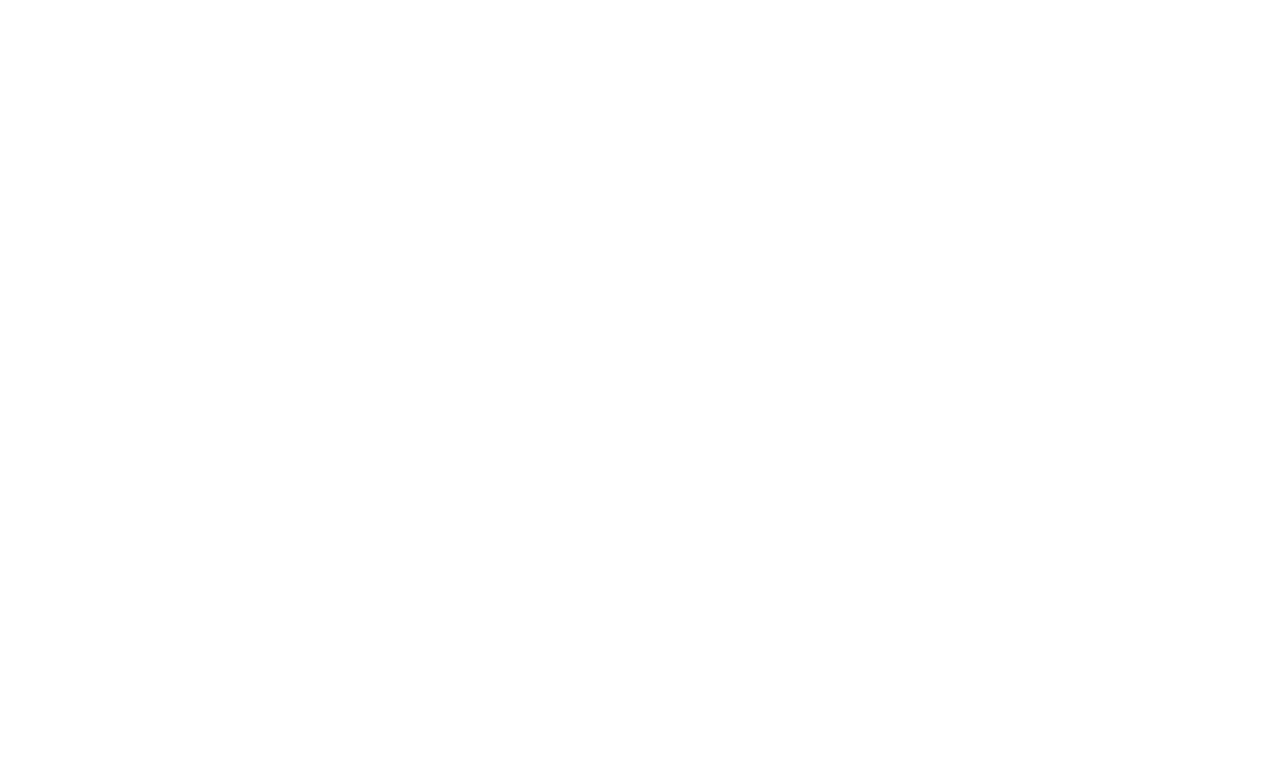
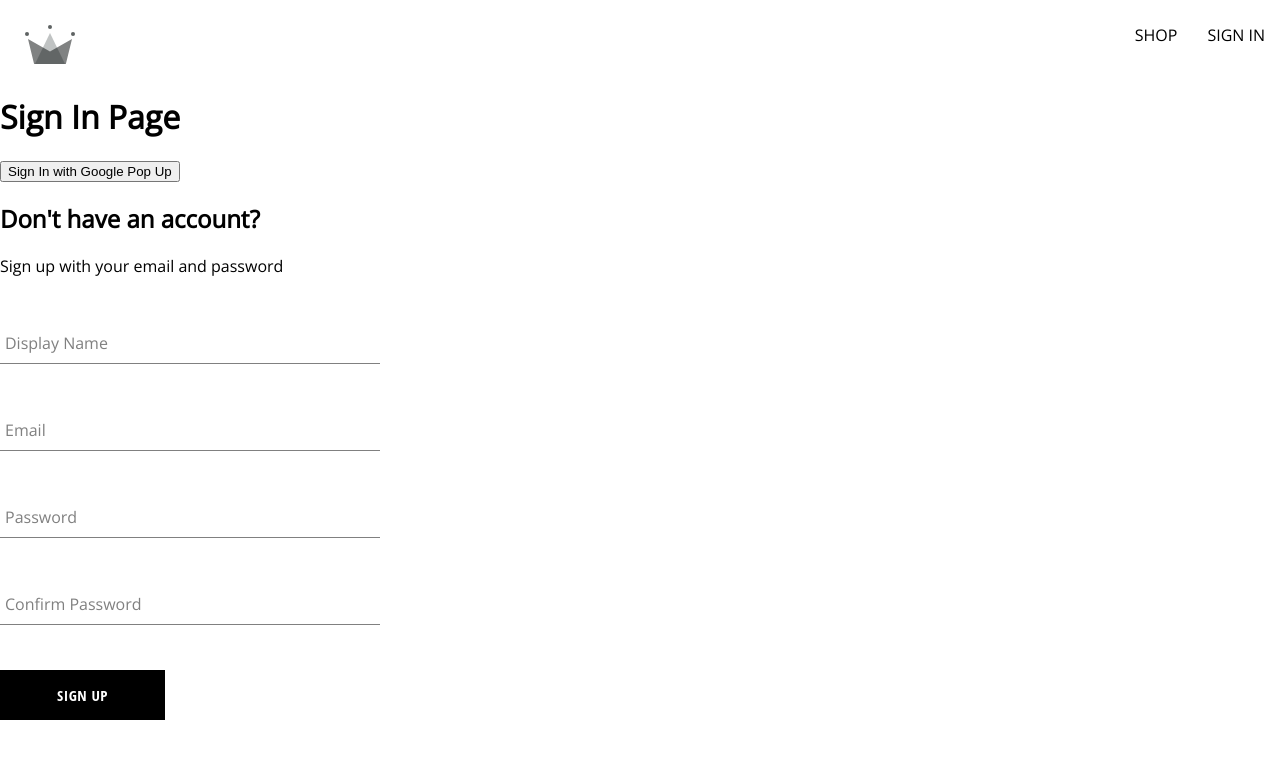
Before and after one commit to Alazib/Clothes_e_commerce, a React (Create React App) app: page /auth in a window 1280 px wide. Before the commit this address had no page. Shown: the top 758 px of the page. Built offline with nearby package versions, Linux system fonts and the light colour scheme; a web font is replaced by a local one.

Commit message:
Rename SignIn to Auth

```diff
--- a/src/App.js
+++ b/src/App.js
@@ -1,7 +1,7 @@
 import { Routes, Route } from "react-router"
 import Home from "./routes/home/home.component"
 import Navigation from "./routes/navigation/navigation.component"
-import SignIn from "./routes/sign-in/sign-in.component"
+import Authentication from "./routes/authentication/authentication.component"
 
 const Shop = () => {
   return <h1>Soy Shop</h1>
@@ -13,7 +13,7 @@
       <Route path="/" element={<Navigation />}>
         <Route index element={<Home />} />
         <Route path="shop" element={<Shop />} />
-        <Route path="sign-in" element={<SignIn />} />
+        <Route path="auth" element={<Authentication />} />
       </Route>
     </Routes>
   )
--- a/src/routes/sign-in/sign-in.component.jsx
+++ b/src/routes/authentication/authentication.component.jsx
@@ -5,7 +5,7 @@
 
 import SignUpForm from "../../components/sign-up-form/sign-up-form.component"
 
-const SignIn = () => {
+const Authentication = () => {
   const logGoogleUser = async () => {
     const { user } = await signInWithGooglePopup()
     const userDocRef = await createUserDocumentFromAuth(user)
@@ -19,4 +19,4 @@
   )
 }
 
-export default SignIn
+export default Authentication
--- a/src/routes/navigation/navigation.component.jsx
+++ b/src/routes/navigation/navigation.component.jsx
@@ -14,7 +14,7 @@
           <Link className="nav-link" to="/shop">
             SHOP
           </Link>
-          <Link className="nav-link" to="/sign-in">
+          <Link className="nav-link" to="/auth">
             SIGN IN
           </Link>
         </div>
```
